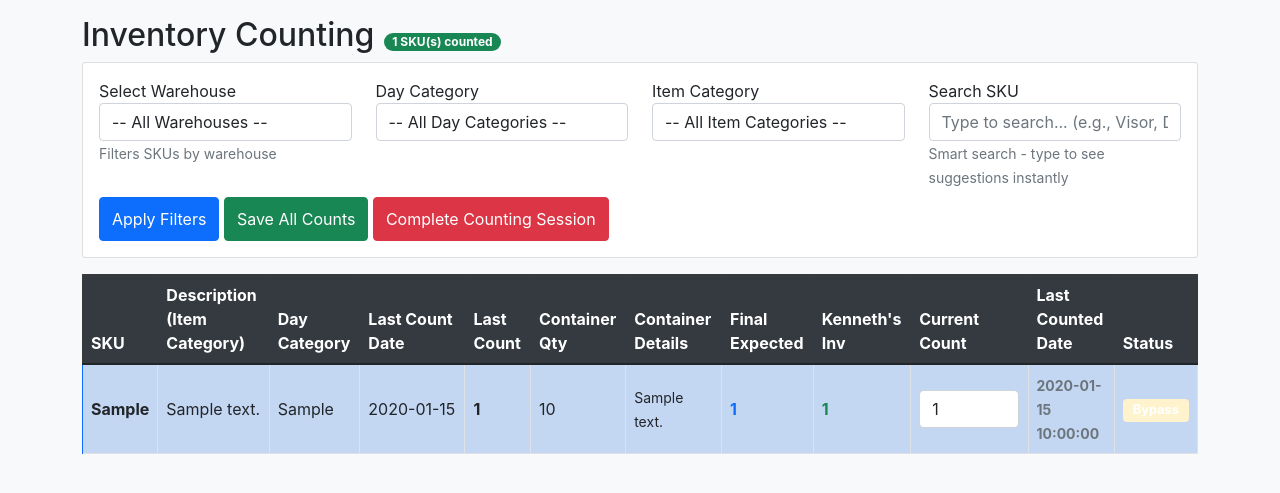
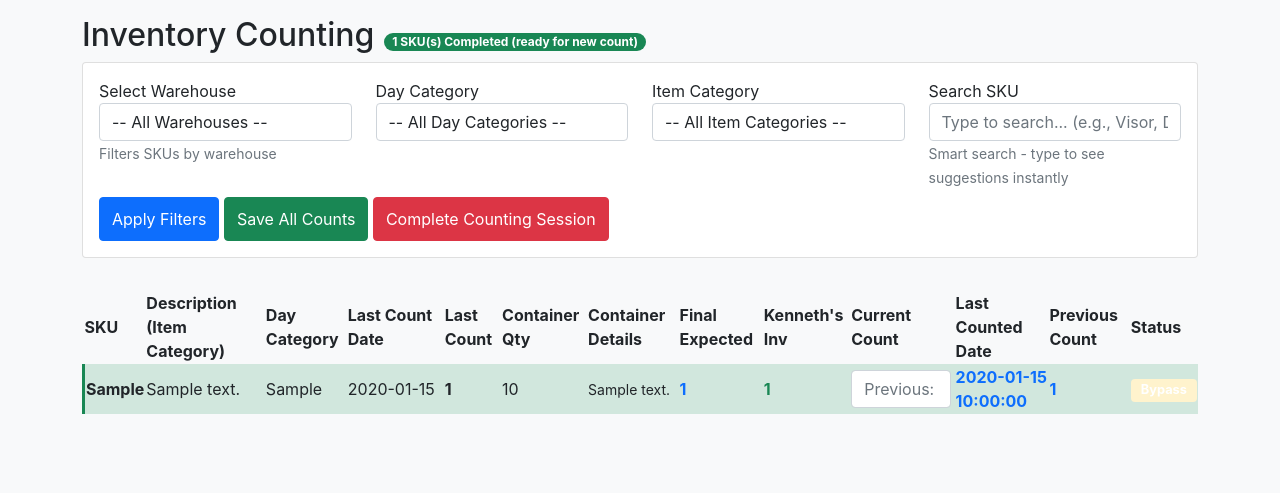
Before and after one commit to inventorywebapp/inventory_webapp, a Flask app: page /counting in a window 1280 px wide. Shown: the part 60-553 px from the top of the page. Run offline with Flask 3, Linux system fonts and the light colour scheme; a user stored in the database is signed in; tables that the repository leaves empty hold one stand-in row (values such as "Sample post"); data that the repository does not hold is empty; some libraries are stand-ins or nearby versions.

Commit message:
Update counting.html

```diff
--- a/templates/counting.html
+++ b/templates/counting.html
@@ -73,23 +73,34 @@
 .suggestion-item:hover {
     background-color: #f0f0f0;
 }
-.sku-uncounted {
+/* Completed SKU (session done) - GREEN */
+.sku-completed {
+    background-color: #d1e7dd !important;
+    border-left: 3px solid #198754;
+}
+.sku-completed:hover {
+    background-color: #b6dbc8 !important;
+}
+/* In-progress SKU (active session) - BLUE */
+.sku-in-progress {
+    background-color: #cfe2ff !important;
+    border-left: 3px solid #0d6efd;
+}
+.sku-in-progress:hover {
+    background-color: #b6d4fe !important;
+}
+/* Never counted - YELLOW */
+.sku-needs-count {
     background-color: #fff3cd !important;
     border-left: 3px solid #ffc107;
 }
-.sku-uncounted:hover {
+.sku-needs-count:hover {
     background-color: #ffe69e !important;
 }
-.sku-counted {
-    background-color: #d1e7dd !important;
-    border-left: 3px solid #198754;
-}
-.sku-pre-counted {
-    background-color: #cfe2ff !important;
-    border-left: 3px solid #0d6efd;
-}
-.sku-pre-counted:hover {
-    background-color: #b6d4fe !important;
+/* User typing - DARKER YELLOW */
+.sku-typing {
+    background-color: #ffe69e !important;
+    border-left: 3px solid #ffc107;
 }
 .uncounted-badge {
     display: inline-block;
@@ -110,6 +121,21 @@
     font-size: 12px;
     font-weight: bold;
     margin-left: 10px;
+}
+.inprogress-badge {
+    display: inline-block;
+    background-color: #0d6efd;
+    color: white;
+    padding: 2px 8px;
+    border-radius: 12px;
+    font-size: 12px;
+    font-weight: bold;
+    margin-left: 10px;
+}
+.ref-count {
+    font-size: 11px;
+    color: #6c757d;
+    display: block;
 }
 </style>
 
@@ -238,42 +264,66 @@
 function highlightSkusStatus() {
     let countInputs = document.querySelectorAll('.initial-count');
     let uncountedCount = 0;
-    let countedCount = 0;
+    let completedCount = 0;
+    let inProgressCount = 0;
 
     for (let i = 0; i < countInputs.length; i++) {
         let input = countInputs[i];
         let row = input.closest('tr');
         let count = input.value;
 
+        // Check if row has data attributes
+        let isCompleted = row.getAttribute('data-completed') === 'true';
+        let hasExistingCount = row.getAttribute('data-has-count') === 'true';
+
         if (!count || count === '') {
-            if (row) {
-                row.classList.add('sku-uncounted');
-                row.classList.remove('sku-counted');
-                row.classList.remove('sku-pre-counted');
+            if (isCompleted) {
+                // Completed SKU - GREEN (blank field, but has reference)
+                row.classList.add('sku-completed');
+                row.classList.remove('sku-in-progress', 'sku-needs-count', 'sku-typing');
+                completedCount++;
+            } else if (hasExistingCount && !isCompleted) {
+                // In-progress SKU - BLUE (has current count)
+                row.classList.add('sku-in-progress');
+                row.classList.remove('sku-completed', 'sku-needs-count', 'sku-typing');
+                inProgressCount++;
+            } else {
+                // Never counted - YELLOW
+                row.classList.add('sku-needs-count');
+                row.classList.remove('sku-completed', 'sku-in-progress', 'sku-typing');
+                uncountedCount++;
             }
-            uncountedCount++;
         } else {
-            if (row) {
-                row.classList.remove('sku-uncounted');
-                row.classList.add('sku-counted');
-            }
-            countedCount++;
+            // User is typing - DARKER YELLOW
+            row.classList.add('sku-typing');
+            row.classList.remove('sku-completed', 'sku-in-progress', 'sku-needs-count');
         }
     }
 
+    // Update badges
     let existingUncountedBadge = document.getElementById('uncountedBadge');
-    let existingCountedBadge = document.getElementById('countedBadge');
+    let existingCompletedBadge = document.getElementById('completedBadge');
+    let existingInProgressBadge = document.getElementById('inProgressBadge');
 
-    if (existingCountedBadge) existingCountedBadge.remove();
+    if (existingCompletedBadge) existingCompletedBadge.remove();
+    if (existingInProgressBadge) existingInProgressBadge.remove();
     if (existingUncountedBadge) existingUncountedBadge.remove();
 
     let title = document.querySelector('h2');
 
-    if (countedCount > 0) {
+    if (completedCount > 0) {
         let badge = document.createElement('span');
-        badge.id = 'countedBadge';
+        badge.id = 'completedBadge';
         badge.className = 'counted-badge';
-        badge.innerHTML = `${countedCount} SKU(s) counted`;
+        badge.innerHTML = `${completedCount} SKU(s) Completed (ready for new count)`;
+        title.appendChild(badge);
+    }
+
+    if (inProgressCount > 0) {
+        let badge = document.createElement('span');
+        badge.id = 'inProgressBadge';
+        badge.className = 'inprogress-badge';
+        badge.innerHTML = `${inProgressCount} SKU(s) In Progress`;
         title.appendChild(badge);
     }
 
@@ -281,7 +331,7 @@
         let badge = document.createElement('span');
         badge.id = 'uncountedBadge';
         badge.className = 'uncounted-badge';
-        badge.innerHTML = `${uncountedCount} SKU(s) need count`;
+        badge.innerHTML = `${uncountedCount} SKU(s) Need Count`;
         title.appendChild(badge);
     }
 }
@@ -422,6 +472,7 @@
                     data.skus[i].has_count = true;
                     data.skus[i].current_count = data.skus[i].current_count;
                     data.skus[i].count_time = data.skus[i].count_time;
+                    data.skus[i].is_completed = false;
                 }
                 allSkus = data.skus;
                 filteredSkus = data.skus;
@@ -515,19 +566,25 @@
             for (let skuId in latestCounts) {
                 let countInput = document.querySelector(`.initial-count[data-sku-id="${skuId}"]`);
                 let lastCountedSpan = document.getElementById(`last-counted-${skuId}`);
+                let lastCountValueSpan = document.getElementById(`last-count-value-${skuId}`);
+
                 if (countInput && latestCounts[skuId]) {
+                    // For in-progress SKUs, show the current count in the field
                     countInput.value = latestCounts[skuId].initial_count;
                     countInput.setAttribute('title', `Previously counted on: ${latestCounts[skuId].count_time}\nCount: ${latestCounts[skuId].initial_count}`);
 
+                    // Update reference info
                     if (lastCountedSpan) {
                         lastCountedSpan.innerHTML = latestCounts[skuId].count_time;
-                        lastCountedSpan.style.color = '#0d6efd';
-                        lastCountedSpan.style.fontWeight = 'bold';
+                    }
+                    if (lastCountValueSpan) {
+                        lastCountValueSpan.innerHTML = latestCounts[skuId].initial_count;
                     }
 
                     let row = countInput.closest('tr');
                     if (row) {
-                        row.classList.add('sku-pre-counted');
+                        row.setAttribute('data-has-count', 'true');
+                        row.setAttribute('data-completed', 'false');
                     }
                 }
             }
@@ -545,7 +602,7 @@
 
     let html = '<div class="col-12"><div class="table-responsive"><table class="table table-bordered table-hover table-striped">';
     html += '<thead class="table-dark">';
-    html += '</tr>';
+    html += '<table>';
     html += '<th>SKU</th>';
     html += '<th>Description (Item Category)</th>';
     html += '<th>Day Category</th>';
@@ -557,6 +614,7 @@
     html += '<th>Kenneth\'s Inv</th>';
     html += '<th>Current Count</th>';
     html += '<th>Last Counted Date</th>';
+    html += '<th>Previous Count</th>';
     html += '<th>Status</th>';
     html += '</tr>';
     html += '</thead><tbody>';
@@ -564,16 +622,29 @@
     for (let i = 0; i < skus.length; i++) {
         let sku = skus[i];
         let statusBadge = '';
-        let hasCurrentCount = false;
-        let currentCountValue = '';
-        let countTimeValue = '';
+        let hasExistingCount = false;
+        let existingCountValue = '';
+        let existingCountTime = '';
+        let isCompleted = false;
         let rowClass = '';
 
-        if (sku.has_count === true || (sku.current_count !== undefined && sku.current_count !== null && sku.current_count !== '')) {
-            hasCurrentCount = true;
-            currentCountValue = sku.current_count;
-            countTimeValue = sku.count_time || '';
-            rowClass = 'sku-pre-counted';
+        // Check if this SKU has an existing count from a COMPLETED session
+        if (sku.has_count === true && (!currentSessionId || sku.session_completed === true)) {
+            hasExistingCount = true;
+            existingCountValue = sku.current_count;
+            existingCountTime = sku.count_time || '';
+            isCompleted = true;
+            rowClass = 'sku-completed';
+            statusBadge = '<span class="badge bg-success">Completed (ready for recount)</span>';
+        }
+        // Check if this SKU has an existing count from current IN-PROGRESS session
+        else if (sku.has_count === true && sku.current_count !== undefined && sku.current_count !== null && sku.current_count !== '') {
+            hasExistingCount = true;
+            existingCountValue = sku.current_count;
+            existingCountTime = sku.count_time || '';
+            isCompleted = false;
+            rowClass = 'sku-in-progress';
+            statusBadge = '<span class="badge bg-primary">In Progress</span>';
         }
 
         if (sku.bypass_recount) {
@@ -590,9 +661,11 @@
             lastCountDate = lastCountDate.split(' ')[0];
         }
 
-        let inputPlaceholder = hasCurrentCount ? `Previously: ${currentCountValue}` : 'Enter count';
+        // For completed SKUs, the current count field should be BLANK
+        let inputValue = (!isCompleted && hasExistingCount) ? existingCountValue : '';
+        let inputPlaceholder = (isCompleted && hasExistingCount) ? `Previous: ${existingCountValue}` : 'Enter count';
 
-        html += '<tr id="sku-row-' + sku.id + '" class="' + rowClass + '">';
+        html += '<tr id="sku-row-' + sku.id + '" class="' + rowClass + '" data-has-count="' + hasExistingCount + '" data-completed="' + isCompleted + '">';
         html += '<td><strong>' + escapeHtml(sku.sku) + '</strong></td>';
         html += '<td>' + escapeHtml(sku.description || '-') + '</td>';
         html += '<td>' + escapeHtml(sku.category || '-') + '</td>';
@@ -604,16 +677,26 @@
         html += '<td class="fw-bold text-success">' + (sku.kenneth_inventory || 0) + '</td>';
         html += '<td>';
         html += '<input type="text" class="form-control initial-count" data-sku-id="' + sku.id + '" style="min-width: 100px; width: 100px;" placeholder="' + inputPlaceholder + '" inputmode="numeric"';
-        if (hasCurrentCount) {
-            html += ' value="' + currentCountValue + '" title="Previously counted on: ' + countTimeValue + '\\nCount: ' + currentCountValue + '"';
+        if (inputValue) {
+            html += ' value="' + inputValue + '"';
+        }
+        if (hasExistingCount) {
+            html += ' title="Previously counted on: ' + existingCountTime + '\\nCount: ' + existingCountValue + '"';
         }
         html += '>';
         html += '</td>';
         html += '<td>';
-        if (countTimeValue) {
-            html += '<small class="text-muted" style="color: #0d6efd; font-weight: bold;">' + countTimeValue + '</small>';
+        if (existingCountTime) {
+            html += '<span id="last-counted-' + sku.id + '" style="color: #0d6efd; font-weight: bold;">' + existingCountTime + '</span>';
         } else {
-            html += '-';
+            html += '<span id="last-counted-' + sku.id + '">-</span>';
+        }
+        html += '</td>';
+        html += '<td>';
+        if (existingCountValue) {
+            html += '<span id="last-count-value-' + sku.id + '" style="color: #0d6efd; font-weight: bold;">' + existingCountValue + '</span>';
+        } else {
+            html += '<span id="last-count-value-' + sku.id + '">-</span>';
         }
         html += '</td>';
         html += '<td>' + statusBadge + '</td>';
@@ -663,6 +746,11 @@
         });
 
         input.addEventListener('input', function() {
+            let row = this.closest('tr');
+            if (row) {
+                row.classList.add('sku-typing');
+                row.classList.remove('sku-completed', 'sku-in-progress', 'sku-needs-count');
+            }
             highlightSkusStatus();
         });
     });
@@ -863,10 +951,10 @@
         html += '<td class="bg-info">' + (item.kenneth_inventory || 0) + '</td>';
         html += '<td><input type="text" class="form-control recount-count" data-record-id="' + item.id + '" style="width: 120px;" placeholder="Enter whole number" inputmode="numeric"></td>';
         html += '<td><textarea class="form-control recount-remarks" data-record-id="' + item.id + '" rows="2" placeholder="Optional: Reason for discrepancy (e.g., 9 were damaged)" style="width: 250px;"></textarea></td>';
-        html += '</td>';
+        html += '</tr>';
     }
 
-    html += '</tbody><table></div>';
+    html += '</tbody></table></div>';
     html += '<div class="mt-3 d-flex justify-content-between">';
     html += '<button class="btn btn-secondary" onclick="closeRecountModal()">Close</button>';
     html += '<button class="btn btn-success" onclick="saveRecounts()">Save Recounts & Complete Session</button>';
```
